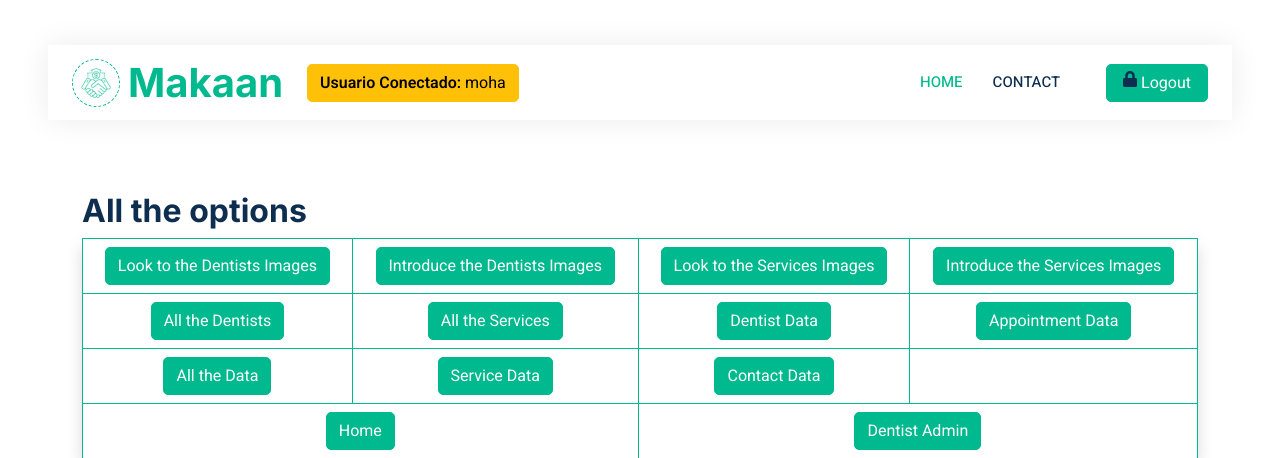
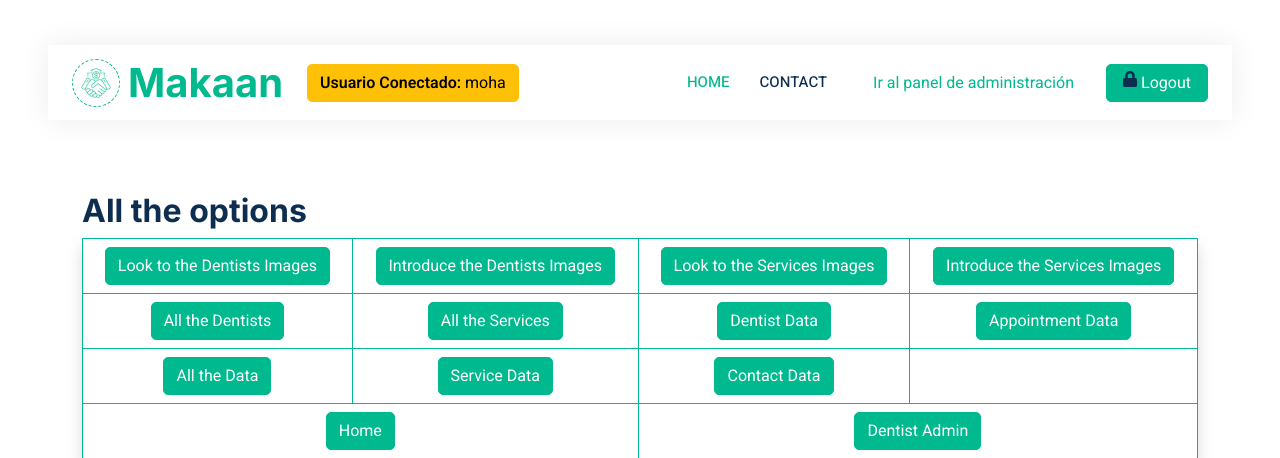
Before and after one commit to msbTemplar/almanzah, a Django app: page /all_the_options_view/ in a window 1280 px wide. Shown: the top 458 px of the page. Run offline with Django 5.2, Linux system fonts and the light colour scheme; a user stored in the database is signed in; lists and menus that the app fills with data are empty; some libraries are stand-ins or nearby versions.

Commit message:
first commitfr1

```diff
--- a/noaman_manazil_app/templates/noaman_manazil_app/base.html
+++ b/noaman_manazil_app/templates/noaman_manazil_app/base.html
@@ -124,10 +124,12 @@
                         {% endfor %}
 
                         <a href="{% url 'contact' %}" class="nav-item nav-link">Contact</a>
+                        <!-- <a href="{% url 'admin:login' %}" class="nav-item nav-link">Ir al panel de administración</a> -->
+
                     </div>
                     <!-- <a href="" class="btn btn-primary px-3 d-none d-lg-flex">Add Property</a> -->
                                 {% if user.is_authenticated %}
-
+                                <a href="{% url 'admin:login' %}" class="nav-item nav-link">Ir al panel de administración</a>
                                 <form id="logout-form" action="{% url 'logout' %}" method="post" style="display: inline;">
                                     {% csrf_token %}
                                     <button type="submit" class="btn btn-primary ms-3 px-3 d-none d-lg-flex"><i class="fa fa-lock text-dark me-1"></i>Logout</button>
```
Also changed, not shown: db.sqlite3.
